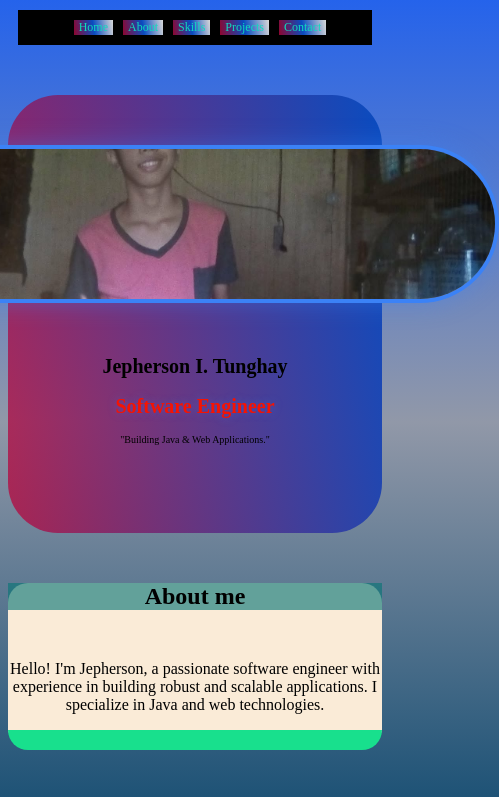
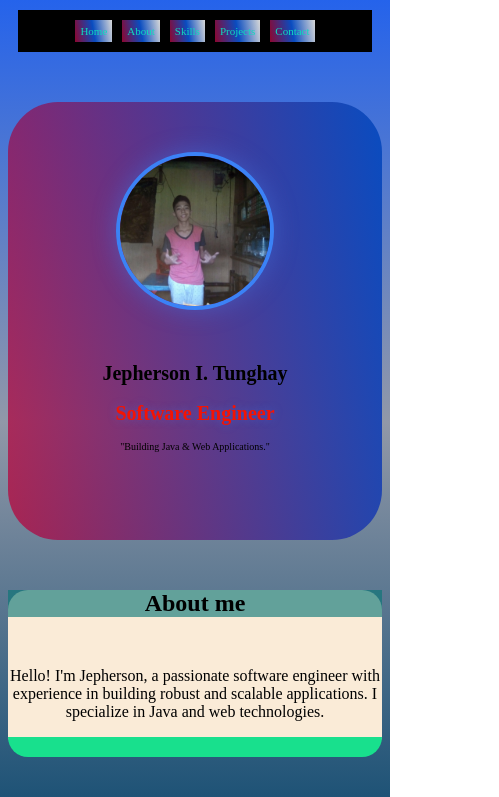
Before and after one commit to jephersontunghay47-dotcom/MyPersonalPortFolio, a plain HTML site: page index.html in a window 390 px wide. Shown: the top 797 px of the page, 499 px wide, since content can reach past the window. Drawn offline with Linux system fonts and the light colour scheme.

Commit message:
Refactor CSS styles for improved layout and responsiveness

```diff
--- a/style.css
+++ b/style.css
@@ -15,9 +15,10 @@ nav a {
 
 nav {
     display: flex;
+    justify-content: center;
     background-color: black;
+    padding: 10px;
     gap: 20px;
-    padding: 10px;
 }
 
 nav a:hover {
@@ -125,7 +126,7 @@ ul{
 /* Phone */
 @media (max-width: 600px) {
     .profile {
-        display: list-item;
+        display: flow-root;
         justify-items: center;
         font-size: 10px;
     }
@@ -135,24 +136,25 @@ ul{
     }
 
     img {
-        width: 600px;
+        width: 150px;
         height: 150px;
     }
 }
 
 @media (max-width: 600px) {
     nav {
-        display: flex;
-        flex-direction: row;
-        justify-content: center;
+        display:flex;
+        justify-content:center;
         gap: 0px;
         margin: 10px;
     }
 
     nav a {
-        font-size: 12px;
-        padding-left: 5px;
-        padding-right: 5px;
+        font-size: 11px;
+        padding: 5px 5px;
+        background-attachment: fixed;;
+        position: relative;
+        right: 5px;
 
     }
 }
@@ -161,6 +163,12 @@ ul{
     .card {
         margin: 10px;
         padding: 5px;
-        font-size: 12px;
+        font-size: 11px;
     }
 }
+
+@media (max-width: 600px) {
+    .skills-list {
+        display: inline-block;
+    }
+}
```
